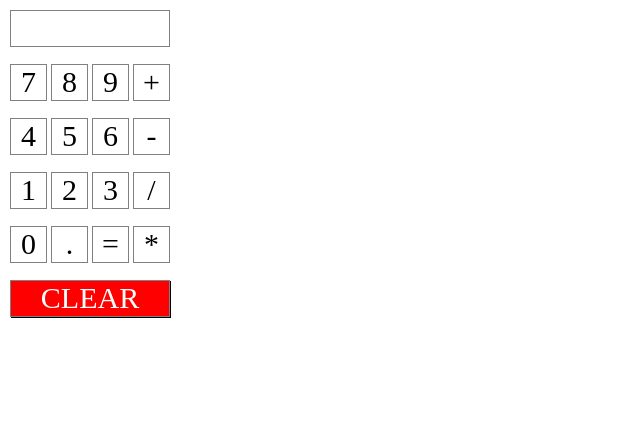
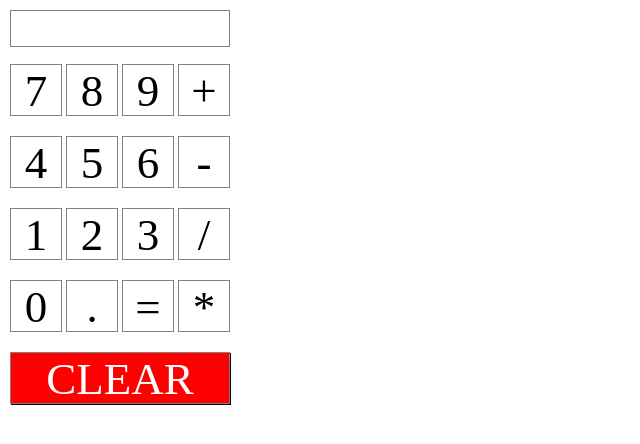
Before and after one commit to vishnupoothery/webp, a plain HTML site: page calculator/index.html in a window 1280 px wide. Both pictures are taken after a click on the element "CLEAR". Shown: the whole page, without its empty margins (0-640 px from the left). Drawn offline with Linux system fonts and the light colour scheme.

Commit message:
add calculator 2.0

```diff
--- a/calculator/index.html
+++ b/calculator/index.html
@@ -7,7 +7,6 @@
     <meta http-equiv="X-UA-Compatible" content="ie=edge">
     <title>Calculator</title>
     <link rel="stylesheet" href="style.css">
-    <script src="script.js"></script>
 </head>
 
 <body>
@@ -18,45 +17,26 @@
     <div class="button" id="num8" onclick="pressed(8)">8</div>
     <div class="button" id="num9" onclick="pressed(9)">9</div>
     <div class="button" id="plus" onclick="pressed('+')">+</div>
-    <br><br><br>
+    <br><br><br><br>
     <div class="button" id="num4" onclick="pressed(4)">4</div>
     <div class="button" id="num5" onclick="pressed(5)">5</div>
     <div class="button" id="num6" onclick="pressed(6)">6</div>
     <div class="button" id="minus" onclick="pressed('-')">-</div>
-    <br><br><br>
+    <br><br><br><br>
     <div class="button" id="num1" onclick="pressed(1)">1</div>
     <div class="button" id="num2" onclick="pressed(2)">2</div>
     <div class="button" id="num3" onclick="pressed(3)">3</div>
     <div class="button" id="division" onclick="pressed('/')">/</div>
-    <br><br><br>
+    <br><br><br><br>
     <div class="button" id="num0" onclick="pressed(0)">0</div>
     <div class="button" id="dot" onclick="pressed('.')">.</div>
     <div class="button" id="assign" onclick="calculate()">=</div>
     <div class="button" id="mul" onclick="pressed('*')">*</div>
-    <br><br><br>
+    <br><br><br><br>
     <div class="clear" onclick="clearer()">CLEAR</div>
 
-    <script>
-        var text ="";
-        function pressed(x) {
 
-
-            console.log(parseInt(document.getElementById("answer-box").textContent) + 1);
-            text += x;
-            document.getElementById("answer-box").innerHTML = text;
-        }
-
-        function calculate(){
-            document.getElementById("answer-box").innerHTML = eval(text);
-            text = "";
-        }
-
-        function clearer(){
-            text = "";
-            document.getElementById("answer-box").innerHTML = "";
-        }
-
-    </script>
+    <script src="script.js" type="text/javascript"></script>
 </body>
 
 </html>
--- a/calculator/script.js
+++ b/calculator/script.js
@@ -0,0 +1,15 @@
+var text ="";
+        function pressed(x) {
+            text += x;
+            document.getElementById("answer-box").innerHTML = text;
+        }
+
+        function calculate(){
+            document.getElementById("answer-box").innerHTML = eval(text);
+            text = ""+eval(text);
+        }
+
+        function clearer(){
+            text = "";
+            document.getElementById("answer-box").innerHTML = "";
+        }
--- a/calculator/style.css
+++ b/calculator/style.css
@@ -1,12 +1,12 @@
 .button{
-    width: 35px;
-    height: 35px;
+    width: 50px;
+    height: 50px;
     border: 1px;
     border-style: solid;
     border-color: gray;
     margin: 2px;
     text-align: center;
-    font-size: 30px;
+    font-size: 45px;
     float: left;
     cursor: pointer;
 }
@@ -24,7 +24,7 @@
 .answer-box{
     font-size: 20px;
     float: left;
-    width: 158px;
+    width: 218px;
     height: 35px;
     border: 1px;
     border-style: solid;
@@ -35,10 +35,10 @@
 .clear{
     cursor: pointer;
     text-align : center;
-    font-size: 30px;
+    font-size: 45px;
     float: left;
-    width: 158px;
-    height: 35px;
+    width: 218px;
+    height: 50px;
     border: 1px;
     border-style: solid;
     border-color: gray;
```
